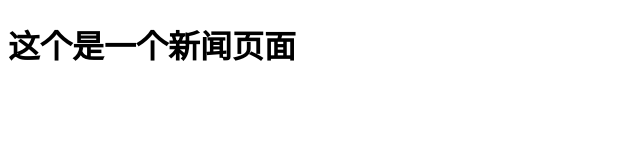
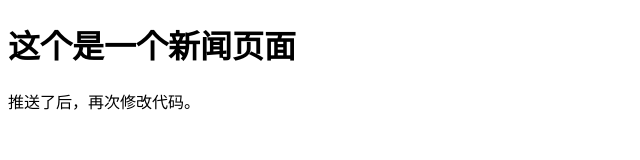
Before and after one commit to stone4zdgithub/demo2, a plain HTML site: page news.html in a window 1280 px wide. Shown: the whole page, without its empty margins (0-640 px from the left). Drawn offline with Linux system fonts and the light colour scheme.

Commit message:
hot-fix 修改了内容

```diff
--- a/news.html
+++ b/news.html
@@ -6,5 +6,8 @@
 </head>
 <body>
     <h1>这个是一个新闻页面</h1>
+<p>
+    推送了后，再次修改代码。
+</p>
 </body>
 </html>
```
